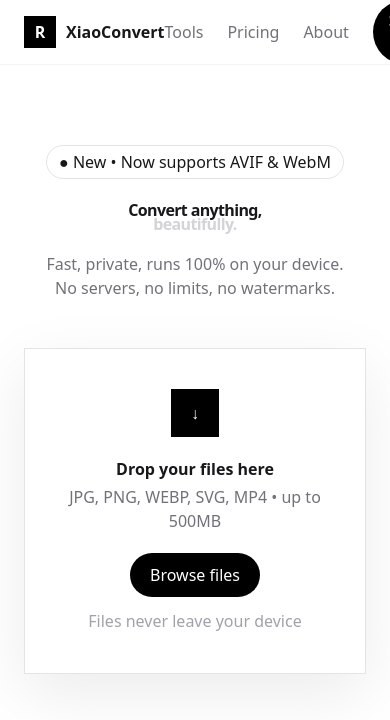
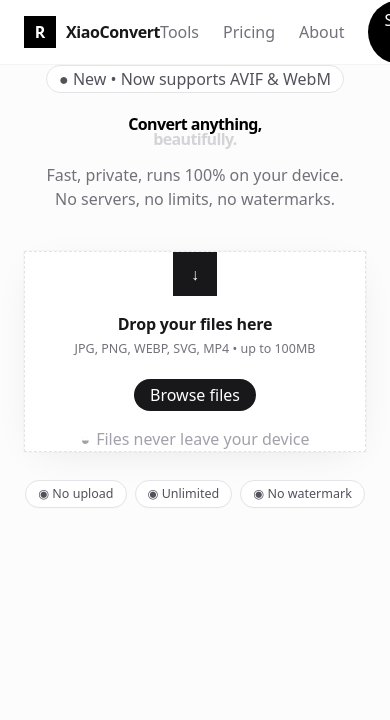
Before and after one commit to rakyzudev-cloud/RAKYZU, a Next.js app: page / in a window 390 px wide. Shown: the top 720 px of the page. Built offline with nearby package versions, Linux system fonts and the light colour scheme.

Commit message:
Update page.tsx

```diff
--- a/app/page.tsx
+++ b/app/page.tsx
@@ -1,101 +1,80 @@
 "use client";
 import { useState, useRef } from "react";
 
-type FileItem = {
-  id: string; file: File; originalSize: number;
-  compressedBlob?: Blob; compressedSize?: number;
-  preview: string; status: "ready" | "compressing" | "done";
-};
+type Item = { id:string; file:File; size:number; preview:string; blob?:Blob; cSize?:number; status:"ready"|"compressing"|"done" };
 
-export default function Page() {
-  const [files, setFiles] = useState<FileItem[]>([]);
-  const [quality, setQuality] = useState(68);
-  const [maxW, setMaxW] = useState(1920);
-  const [maxH, setMaxH] = useState(1920);
-  const [format, setFormat] = useState("ORIGINAL");
-  const [dragOver, setDragOver] = useState(false);
-  const inputRef = useRef<HTMLInputElement>(null);
+export default function Page(){
+  const [files,setFiles]=useState<Item[]>([]);
+  const [q,setQ]=useState(80);
+  const [drag,setDrag]=useState(false);
+  const inputRef=useRef<HTMLInputElement>(null);
+  const fmtBytes=(b:number)=> b<1024?`${b}B`: b<1024*1024?`${(b/1024).toFixed(1)}KB`:`${(b/1024/1024).toFixed(2)}MB`;
 
-  const formatBytes = (b: number) => b < 1024? `${b} B` : b < 1048576? `${(b/1024).toFixed(1)} KB` : `${(b/1048576).toFixed(2)} MB`;
+  const compress=(file:File,quality:number)=>new Promise<Blob>((res,rej)=>{
+    const img=new Image();
+    img.onload=()=>{
+      const c=document.createElement("canvas");
+      c.width=img.width; c.height=img.height;
+      c.getContext("2d")!.drawImage(img,0,0);
+      c.toBlob(b=>b?res(b):rej(),file.type,quality/100);
+    };
+    img.src=URL.createObjectURL(file);
+  });
 
-  const compressImage = (file: File, q: number, w: number, h: number, fmt: string): Promise<Blob> => {
-    return new Promise((resolve, reject) => {
-      const img = new Image();
-      img.onload = () => {
-        let { width, height } = img;
-        const ratio = Math.min(w / width, h / height, 1);
-        width *= ratio; height *= ratio;
-        const canvas = document.createElement("canvas");
-        canvas.width = width; canvas.height = height;
-        canvas.getContext("2d")!.drawImage(img, 0, 0, width, height);
-        let mime = file.type;
-        if (fmt!== "ORIGINAL") mime = fmt==="JPG"?"image/jpeg":fmt==="PNG"?"image/png":fmt==="WEBP"?"image/webp":"image/avif";
-        canvas.toBlob((b) => b? resolve(b) : reject(), mime, q/100);
-      };
-      img.src = URL.createObjectURL(file);
-    });
-  };
-
-  const handleFiles = async (list: FileList) => {
-    const items: FileItem[] = Array.from(list).slice(0,20).map(f=>({id:Math.random().toString(36).slice(2),file:f,originalSize:f.size,preview:URL.createObjectURL(f),status:"ready" as const}));
-    setFiles(p=>[...p,...items]);
-    for(const it of items){
+  const addFiles=async (list:FileList)=>{
+    const newItems:Item[]=Array.from(list).slice(0,20).map(f=>({id:Math.random().toString(36).slice(2),file:f,size:f.size,preview:URL.createObjectURL(f),status:"ready"}));
+    setFiles(p=>[...p,...newItems]);
+    for(const it of newItems){
       setFiles(p=>p.map(x=>x.id===it.id?{...x,status:"compressing"}:x));
-      const blob = await compressImage(it.file, quality, maxW, maxH, format);
-      setFiles(p=>p.map(x=>x.id===it.id?{...x,compressedBlob:blob,compressedSize:blob.size,status:"done"}:x));
+      const blob=await compress(it.file,q);
+      setFiles(p=>p.map(x=>x.id===it.id?{...x,blob,cSize:blob.size,status:"done"}:x));
     }
   };
 
-  return (
-    <div className="min-h-screen bg-white text-zinc-900 antialiased">
-      <header className="h- border-b border-zinc-100 flex items-center justify-between px-6 md:px-10">
-        <div className="flex items-center gap-2.5">
-          <div className="w-8 h-8 bg-black rounded- flex items-center justify-center text-white font-black">R</div>
-          <span className="font-semibold">XiaoConvert</span>
-        </div>
-        <div className="flex items-center gap-6 text- text-zinc-500">
-          <span>Tools</span><span>Pricing</span><span>About</span>
-          <button className="bg-black text-white px-4 py-2 rounded-full">Sign in</button>
-        </div>
+  return(
+    <div className="min-h-screen bg-[#fcfcfc] text-zinc-900">
+      <header className="h- bg-white border-b border-zinc-100 flex items-center justify-between px-6 md:px-10">
+        <div className="flex items-center gap-2.5"><div className="w-8 h-8 bg-black rounded- flex items-center justify-center text-white font-black text-">R</div><span className="font-semibold tracking-tight">XiaoConvert</span></div>
+        <div className="flex items-center gap-6 text- text-zinc-500"><span>Tools</span><span>Pricing</span><span>About</span><button className="bg-black text-white px-4 py-2 rounded-full">Sign in</button></div>
       </header>
 
-      <main className="max-w- mx-auto px-6 pt-20 text-center">
-        <div className="inline-flex items-center gap-2 px-3 py-1 rounded-full border border-zinc-200 text-">● New • Now supports AVIF & WebM</div>
-        <h1 className="mt-6 text- md:text- font-[800] tracking-[-0.04em] leading-[0.9]">
-          <span className="block">Convert anything,</span>
+      <main className="max-w- mx-auto px-6 pt- flex flex-col items-center">
+        <div className="inline-flex items-center gap-2 h-7 px-3 rounded-full border border-zinc-200 bg-white text- text-zinc-600">● New • Now supports AVIF & WebM</div>
+
+        <h1 className="mt-6 text-center text- md:text- font-[800] tracking-[-0.04em] leading-[0.95]">
+          <span className="block text-black">Convert anything,</span>
           <span className="block text-zinc-300">beautifully.</span>
         </h1>
-        <p className="mt-5 text- text-zinc-500">Fast, private, runs 100% on your device.<br/>No servers, no limits, no watermarks.</p>
+        <p className="mt-4 text-center text- leading-6 text-zinc-500">Fast, private, runs 100% on your device.<br/>No servers, no limits, no watermarks.</p>
 
+        {/* DROP ZONE YANG BENER - 420px DASHED */}
         <div
-          onDragOver={e=>{e.preventDefault();setDragOver(true)}} onDragLeave={()=>setDragOver(false)}
-          onDrop={e=>{e.preventDefault();setDragOver(false); if(e.dataTransfer.files) handleFiles(e.dataTransfer.files)}}
-          className={`mx-auto mt-12 w-full max-w- rounded- border p-10 flex flex-col items-center shadow-[0_20px_60px_rgba(0,0,0,0.08)] ${dragOver?"border-black border-dashed":"border-zinc-200"}`}
+          onDragOver={e=>{e.preventDefault();setDrag(true)}} onDragLeave={()=>setDrag(false)}
+          onDrop={e=>{e.preventDefault();setDrag(false);e.dataTransfer.files&&addFiles(e.dataTransfer.files)}}
+          className={`group mt-10 w-full max-w- h- rounded- border-[1.5px] border-dashed ${drag?"border-zinc-900 bg-zinc-50":"border-zinc-200 bg-white"} shadow-[0_8px_40px_-16px_rgba(0,0,0,0.12),0_0_0_1px_rgba(0,0,0,0.02)] flex flex-col items-center justify-center px-6 text-center transition-all hover:border-zinc-300 hover:shadow-[0_12px_48px_-16px_rgba(0,0,0,0.16)]`}
         >
-          <div className="w-12 h-12 bg-black rounded- flex items-center justify-center text-white mb-5">↓</div>
-          <h3 className="font-semibold">Drop your files here</h3>
-          <p className="text- text-zinc-500 mt-1">JPG, PNG, WEBP, SVG, MP4 • up to 500MB</p>
-          <button onClick={()=>inputRef.current?.click()} className="mt-5 bg-black text-white px-5 py-2.5 rounded-full text-">Browse files</button>
-          <p className="mt-3 text- text-zinc-400">Files never leave your device</p>
-          <input ref={inputRef} type="file" multiple accept="image/*" hidden onChange={e=>e.target.files&&handleFiles(e.target.files)} />
+          <div className="w-11 h-11 rounded- bg-zinc-900 text-white flex items-center justify-center mb-4 group-hover:scale-105 transition-transform">↓</div>
+          <p className="text- font-[600] tracking-[-0.01em]">Drop your files here</p>
+          <p className="mt-1 text-[12.5px] text-zinc-500">JPG, PNG, WEBP, SVG, MP4 • up to 100MB</p>
+          <button onClick={()=>inputRef.current?.click()} className="mt-5 h-8 px-4 rounded-full bg-zinc-900 text-white text- font-medium">Browse files</button>
+          <div className="mt-4 flex items-center gap-1.5 text- text-zinc-400"><span>◒</span> Files never leave your device</div>
+          <input ref={inputRef} type="file" multiple accept="image/*" hidden onChange={e=>e.target.files&&addFiles(e.target.files)} />
+        </div>
+
+        <div className="mt-7 flex items-center gap-2 flex-wrap justify-center">
+          {["No upload","Unlimited","No watermark"].map(t=>(
+            <div key={t} className="inline-flex items-center gap-1.5 h-7 px-3 rounded-full bg-white border border-zinc-200 text-[12.5px] text-zinc-600 shadow-[0_1px_1px_rgba(0,0,0,0.02)]">◉ {t}</div>
+          ))}
         </div>
 
         {files.length>0 && (
-          <div className="mt-10 max-w- mx-auto text-left">
-            <div className="rounded- border p-6 bg-zinc-50/50">
-              <div className="flex justify-between"><span className="text- font-medium">Quality {quality}%</span></div>
-              <input type="range" min={10} max={100} value={quality} onChange={e=>setQuality(Number(e.target.value))} className="w-full accent-black" />
-              <div className="grid grid-cols-5 gap-2 mt-6">
-                {["ORIGINAL","JPG","PNG","WEBP","AVIF"].map(f=>(
-                  <button key={f} onClick={()=>setFormat(f)} className={`h-10 rounded-full text- border ${format===f?"bg-black text-white border-black":"bg-white"}`}>{f}</button>
-                ))}
-              </div>
-            </div>
+          <div className="mt-10 w-full max-w-">
+            <div className="flex justify-between items-center mb-2"><span className="text- font-medium">Quality {q}%</span><input type="range" min={10} max={100} value={q} onChange={e=>setQ(Number(e.target.value))} className="w-32 accent-black" /></div>
             {files.map(f=>(
-              <div key={f.id} className="mt-2 flex items-center gap-3 p-3 border rounded-2xl bg-white">
-                <img src={f.preview} className="w-12 h-12 rounded-xl object-cover" />
-                <div className="flex-1 text-left"><p className="text- truncate">{f.file.name}</p><p className="text- text-zinc-500">{formatBytes(f.originalSize)} → {f.compressedSize?formatBytes(f.compressedSize):"..."}</p></div>
-                {f.compressedBlob && <a href={URL.createObjectURL(f.compressedBlob)} download={`compressed-${f.file.name}`} className="px-4 py-2 bg-black text-white rounded-full text-">Download</a>}
+              <div key={f.id} className="mt-2 flex items-center gap-3 p-3 rounded- border bg-white">
+                <img src={f.preview} className="w-11 h-11 rounded- object-cover bg-zinc-100" />
+                <div className="flex-1 text-left"><p className="text- font-medium truncate">{f.file.name}</p><p className="text- text-zinc-500">{fmtBytes(f.size)} → {f.cSize?fmtBytes(f.cSize):"..."}</p></div>
+                {f.blob && <a href={URL.createObjectURL(f.blob)} download={f.file.name} className="px-4 py-2 rounded-full bg-black text-white text-">Download</a>}
               </div>
             ))}
           </div>
```
